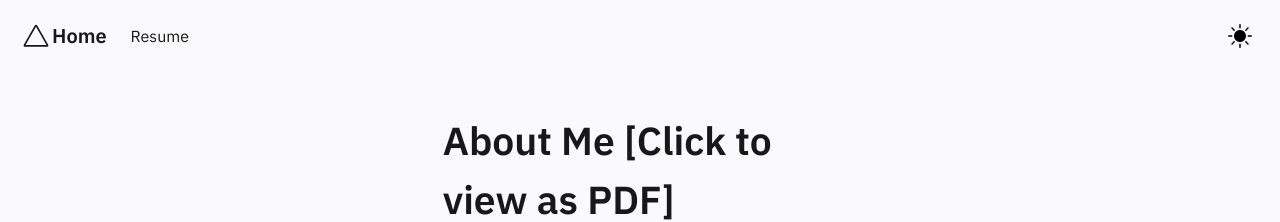
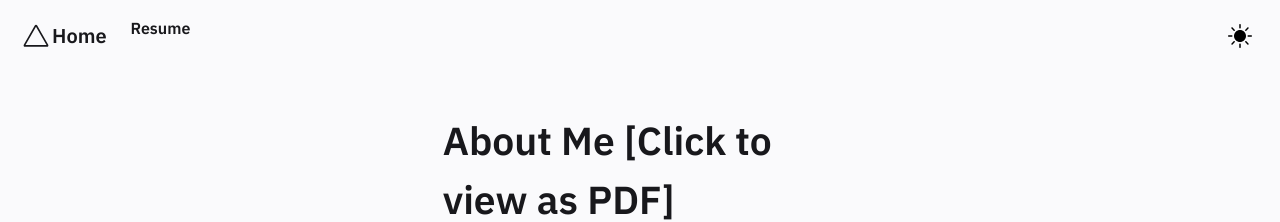
Before and after one commit to SaiRam25K/SaiRam25K.github.io, a Jekyll site: the page built from pages/index.md, in a window 1280 px wide. Shown: the top 222 px of the page. Built offline with Jekyll 4.4.1, drawn with Linux system fonts in a browser that asks for light colours.

Commit message:
Update Header.html

```diff
--- a/_includes/Header.html
+++ b/_includes/Header.html
@@ -55,9 +55,9 @@
 
     <div id="navbarBasicExample" class="navbar-menu">
       <div class="navbar-start">
-          <a href="../assets/SairamKunapareddy.pdf"  class="navbar-item">
+          <h6><a href="../assets/SairamKunapareddy.pdf"  class="navbar-item">
           Resume
-        </a>
+        </a><h6>
 <!--         <a href="../posts/how-to"  class="navbar-item">
           How To
         </a>
```
